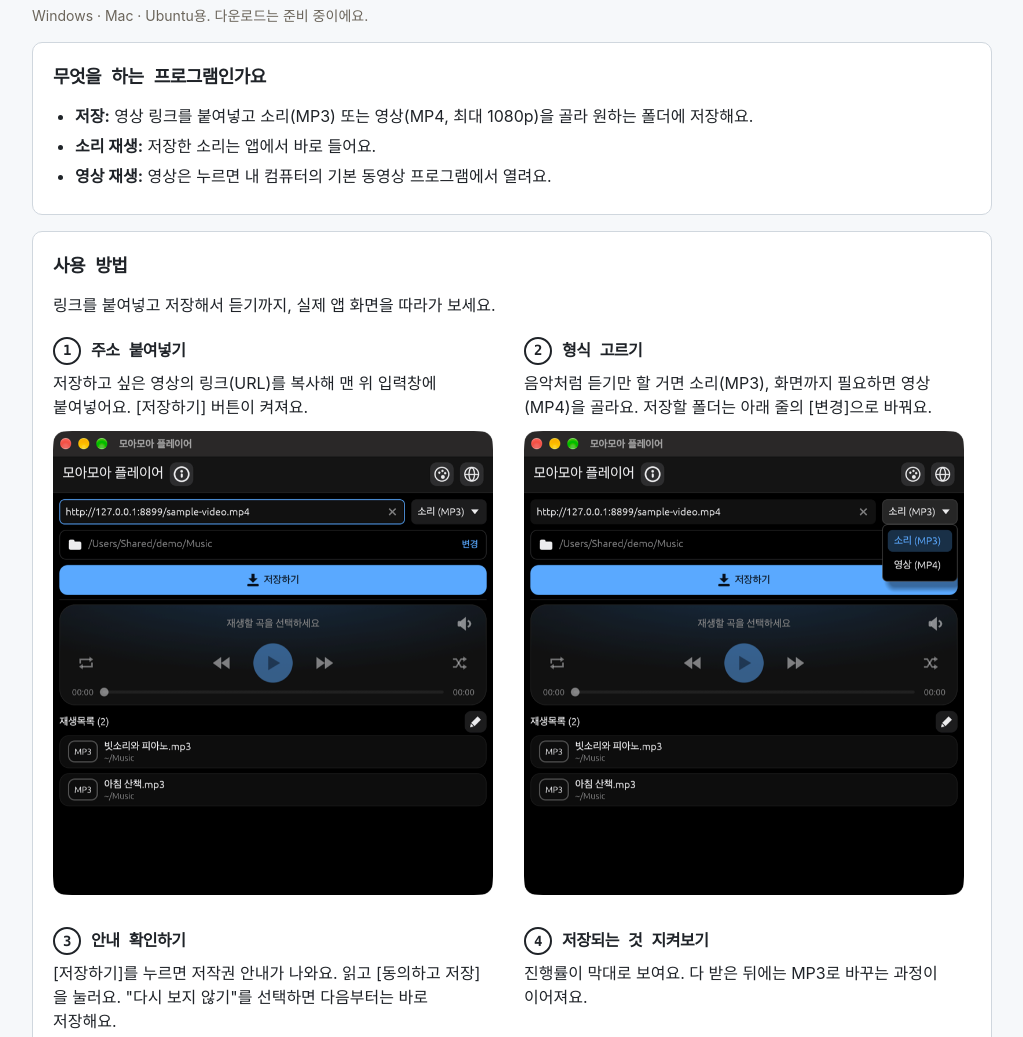
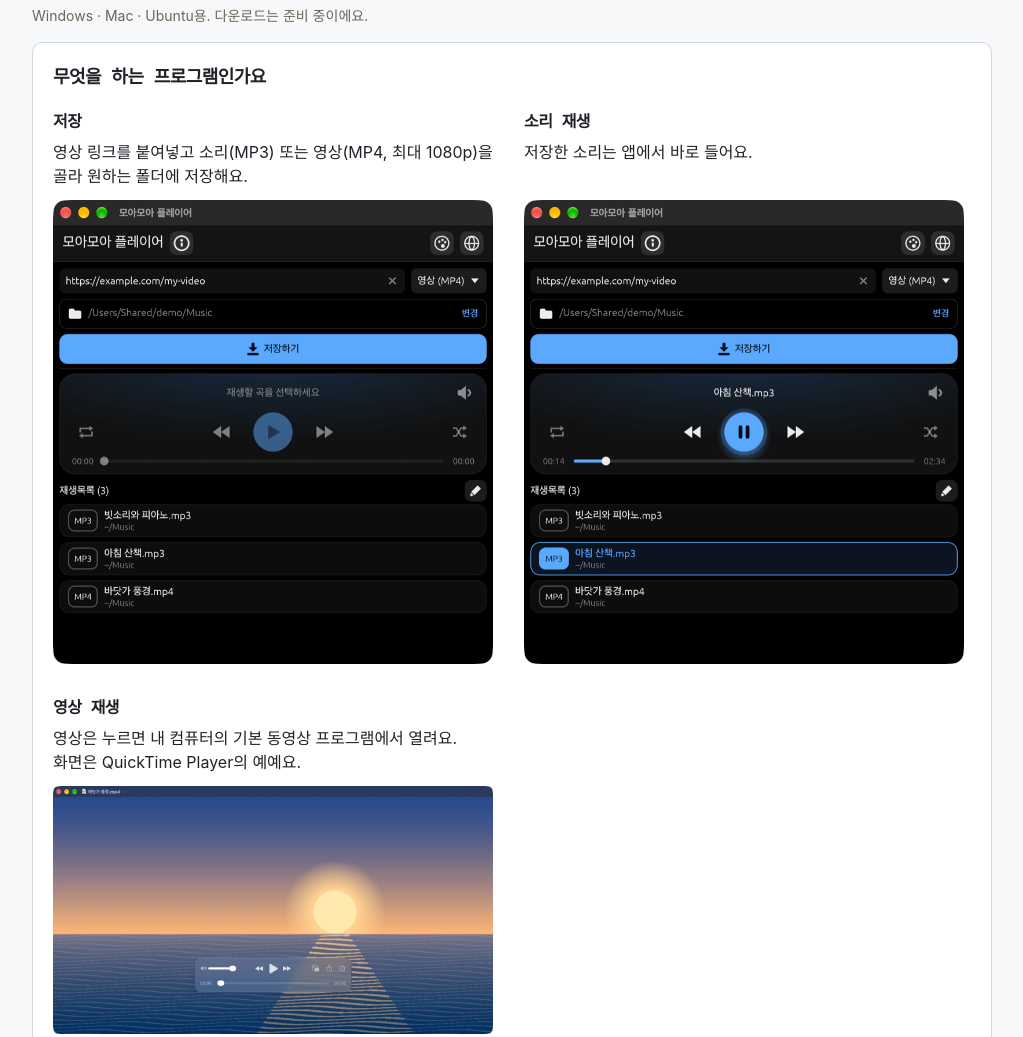
Before and after one commit to it-solvers/it-solvers.github.io, a plain HTML site: page insights/justgrab-player.html in a window 1280 px wide. Shown: the part 330-1367 px from the top of the page, without its empty margins (128-1151 px from the left). Drawn offline with Linux system fonts and the light colour scheme.

Commit message:
모아모아 플레이어 페이지의 프로그램 소개에 저장·소리·영상 화면 추가
Co-Authored-By: Claude Sonnet 5.5 <noreply@anthropic.com>

```diff
--- a/insights/justgrab-player.html
+++ b/insights/justgrab-player.html
@@ -212,10 +212,22 @@
 
     <section class="card">
       <h2>무엇을 하는 프로그램인가요</h2>
-      <ul>
-        <li><strong>저장:</strong> 영상 링크를 붙여넣고 소리(MP3) 또는 영상(MP4, 최대 1080p)을 골라 원하는 폴더에 저장해요.</li>
-        <li><strong>소리 재생:</strong> 저장한 소리는 앱에서 바로 들어요.</li>
-        <li><strong>영상 재생:</strong> 영상은 누르면 내 컴퓨터의 기본 동영상 프로그램에서 열려요.</li>
+      <ul class="how-steps">
+        <li>
+          <h3>저장</h3>
+          <p>영상 링크를 붙여넣고 소리(MP3) 또는 영상(MP4, 최대 1080p)을 골라 원하는 폴더에 저장해요.</p>
+          <img src="../images/justgrab/intro-save.png" alt="주소를 넣고 영상(MP4)을 고른 앱 화면" width="760" height="803" loading="lazy">
+        </li>
+        <li>
+          <h3>소리 재생</h3>
+          <p>저장한 소리는 앱에서 바로 들어요.</p>
+          <img src="../images/justgrab/intro-audio.png" alt="앱에서 MP3 파일을 재생하는 화면" width="760" height="803" loading="lazy">
+        </li>
+        <li>
+          <h3>영상 재생</h3>
+          <p>영상은 누르면 내 컴퓨터의 기본 동영상 프로그램에서 열려요. 화면은 QuickTime Player의 예예요.</p>
+          <img src="../images/justgrab/intro-video.png" alt="동영상 프로그램 QuickTime Player에서 시험 영상을 연 화면" width="760" height="427" loading="lazy">
+        </li>
       </ul>
     </section>
 
```
Also changed, not shown: images/justgrab/intro-audio.png (added), images/justgrab/intro-save.png (added), images/justgrab/intro-video.png (added), 1 other file.
